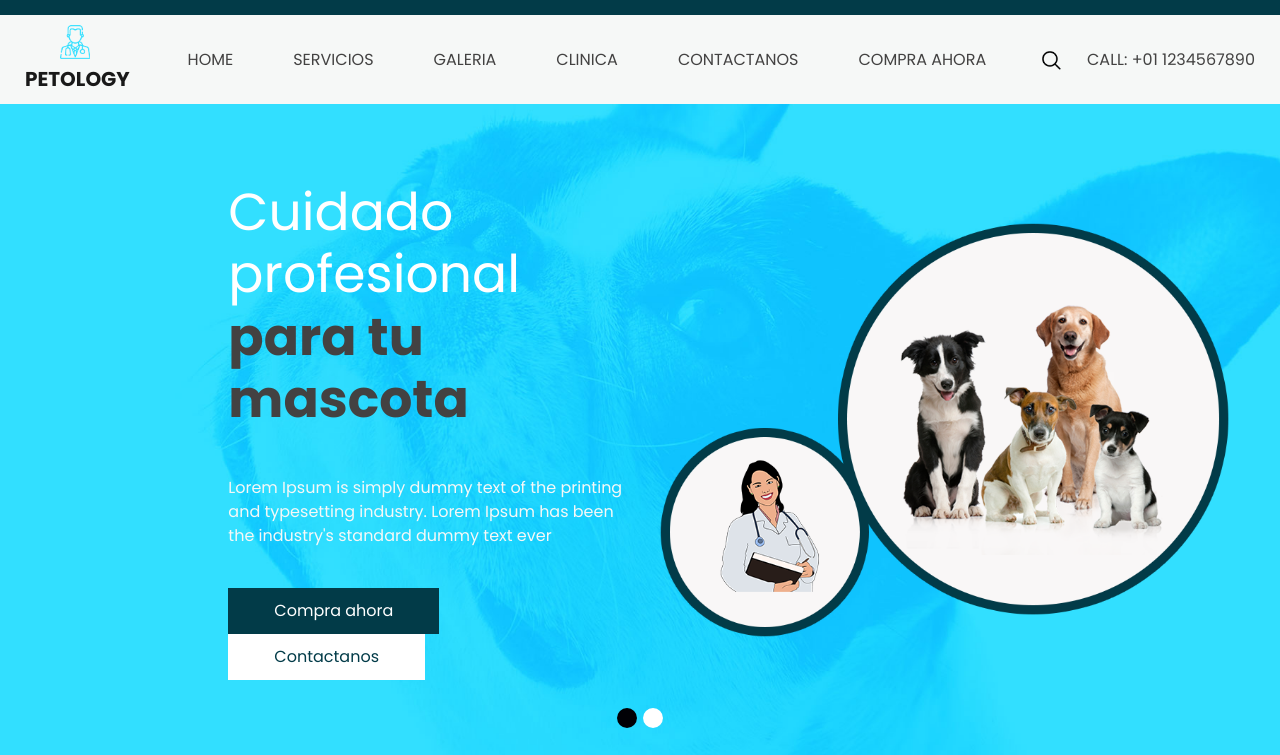
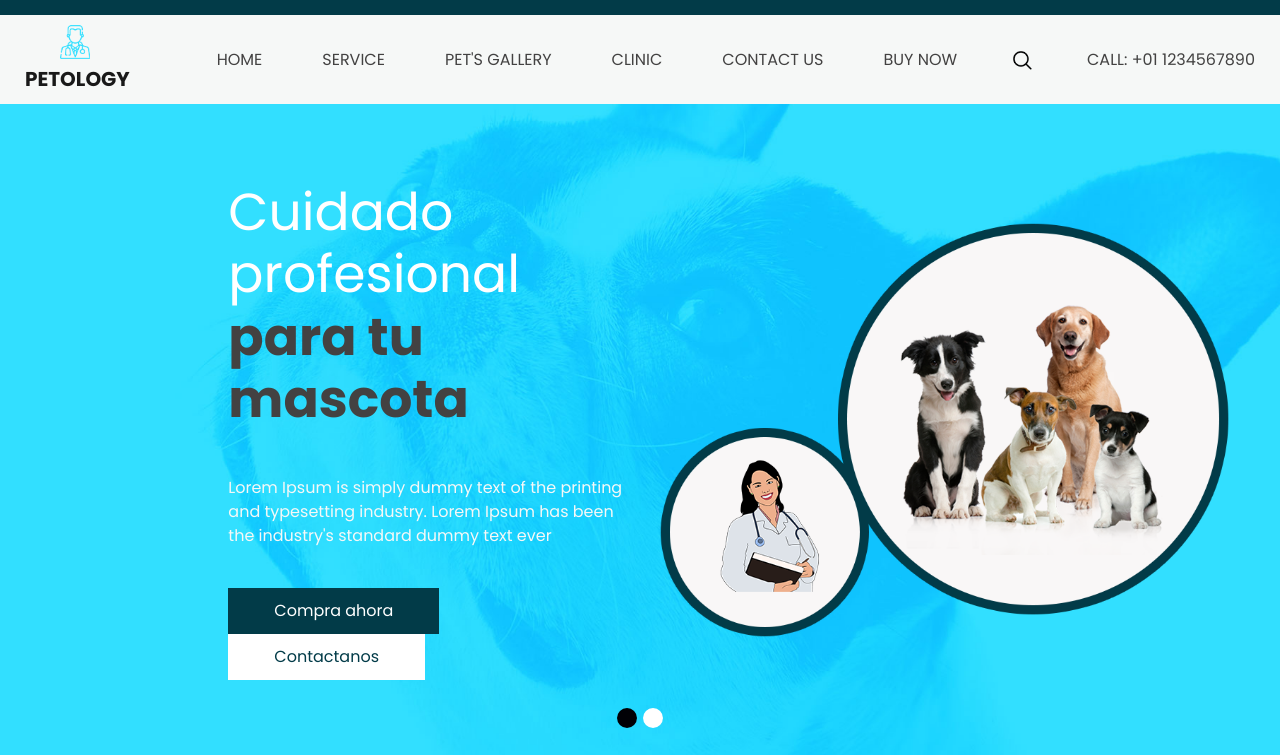
Before and after one commit to Javier1239/PenaRamirezJavierLlanasDelgadoGaelAntonioTorresSantoscoyAndresReyesGomezJuanAntonioUnidad2, a PHP site: page / in a window 1280 px wide. Shown: the top 755 px of the page. Run offline with PHP 8.4, Linux system fonts and the light colour scheme; some libraries are stand-ins or nearby versions.

Commit message:
agegue eventos del mouse en index.php

```diff
--- a/index.php
+++ b/index.php
@@ -49,24 +49,24 @@
 
           <div class="collapse navbar-collapse" id="navbarSupportedContent">
             <div class="d-flex mx-auto flex-column flex-lg-row align-items-center">
-              <ul class="navbar-nav  ">
+            <ul class="navbar-nav">
           <li class="nav-item active">
             <a class="nav-link" href="index.php">Home <span class="sr-only">(current)</span></a>
           </li>
           <li class="nav-item">
-                  <a class="nav-link" href="service.php">Servicios </a>
+            <a class="nav-link" href="service.php">Service </a>
           </li>
           <li class="nav-item">
-                  <a class="nav-link" href="pet.php">Galeria </a>
+            <a class="nav-link" href="pet.php">Pet's gallery </a>
           </li>
           <li class="nav-item">
-                  <a class="nav-link" href="clinic.php"> Clinica</a>
+            <a class="nav-link" href="clinic.php">Clinic</a>
           </li>
           <li class="nav-item">
-                  <a class="nav-link" href="contact.php">Contactanos</a>
+            <a class="nav-link" href="contact.php">Contact us</a>
           </li>
           <li class="nav-item">
-                  <a class="nav-link" href="buy.php"> Compra ahora </a>
+            <a class="nav-link" href="buy.php">Buy now</a>
           </li>
         </ul>
               <form class="form-inline my-2 my-lg-0 ml-0 ml-lg-4 mb-3 mb-lg-0">
@@ -404,6 +404,25 @@
 
   <script type="text/javascript" src="js/jquery-3.4.1.min.js"></script>
   <script type="text/javascript" src="js/bootstrap.js"></script>
+  <script>
+    // Obtener todos los enlaces del navbar
+    var navLinks = document.querySelectorAll('.navbar-nav .nav-link');
+
+    // Agregar eventos de mouse a cada enlace
+    navLinks.forEach(function(link) {
+      link.addEventListener('mouseenter', function() {
+        // Cambiar el fondo y color del texto cuando el mouse entra
+        link.style.backgroundColor = '#007bff';
+        link.style.color = '#fff';
+      });
+
+      link.addEventListener('mouseleave', function() {
+        // Restaurar el fondo y color del texto cuando el mouse sale
+        link.style.backgroundColor = '';
+        link.style.color = '';
+      });
+    });
+  </script>
 
   <script>
     // This example adds a marker to indicate the position of Bondi Beach in Sydney,
```
Lines whose indentation alone changed are shown as unchanged.
